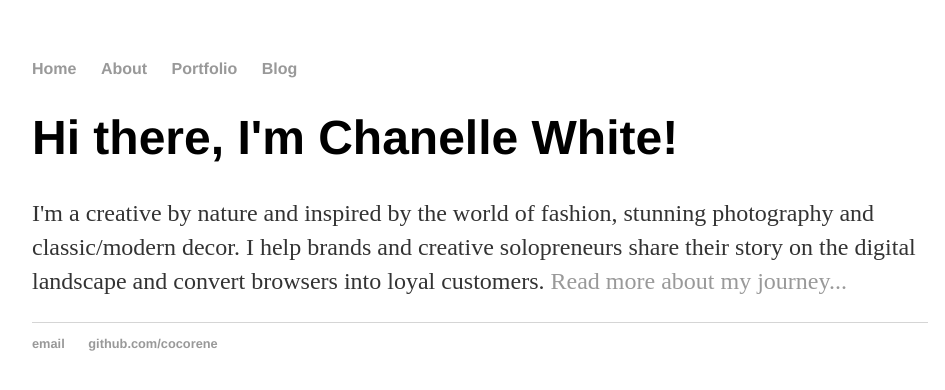
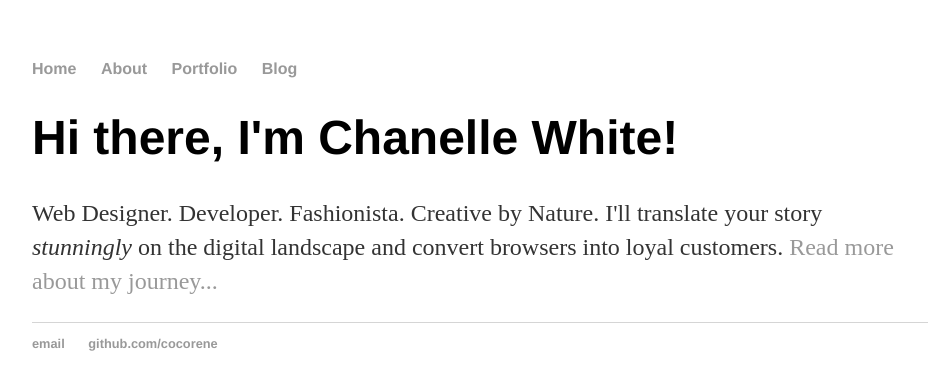
Before and after one commit to cocorene/cocorene.github.io, a Jekyll site: the page built from index.html, in a window 1280 px wide. Shown: the top 390 px of the page, without its empty margins (160-1105 px from the left). Built offline with Jekyll 4.4.1, drawn with Linux system fonts in a browser that asks for light colours.

Commit message:
Update index.html
Update Home description

```diff
--- a/index.html
+++ b/index.html
@@ -4,5 +4,5 @@ title: Chanelle White, Web Designer/Developer
 ---
     <div class="blurb">
       <h1>Hi there, I'm Chanelle White!</h1>
-      <p>I'm a creative by nature and inspired by the world of fashion, stunning photography and classic/modern decor. I help brands and creative solopreneurs share their story on the digital landscape and convert browsers into loyal customers. <a href="/about">Read more about my journey...</a></p>
+      <p>Web Designer. Developer. Fashionista. Creative by Nature. I'll translate your story <em>stunningly</em> on the digital landscape and convert browsers into loyal customers. <a href="/about">Read more about my journey...</a></p>
     </div><!-- /.blurb -->
```
